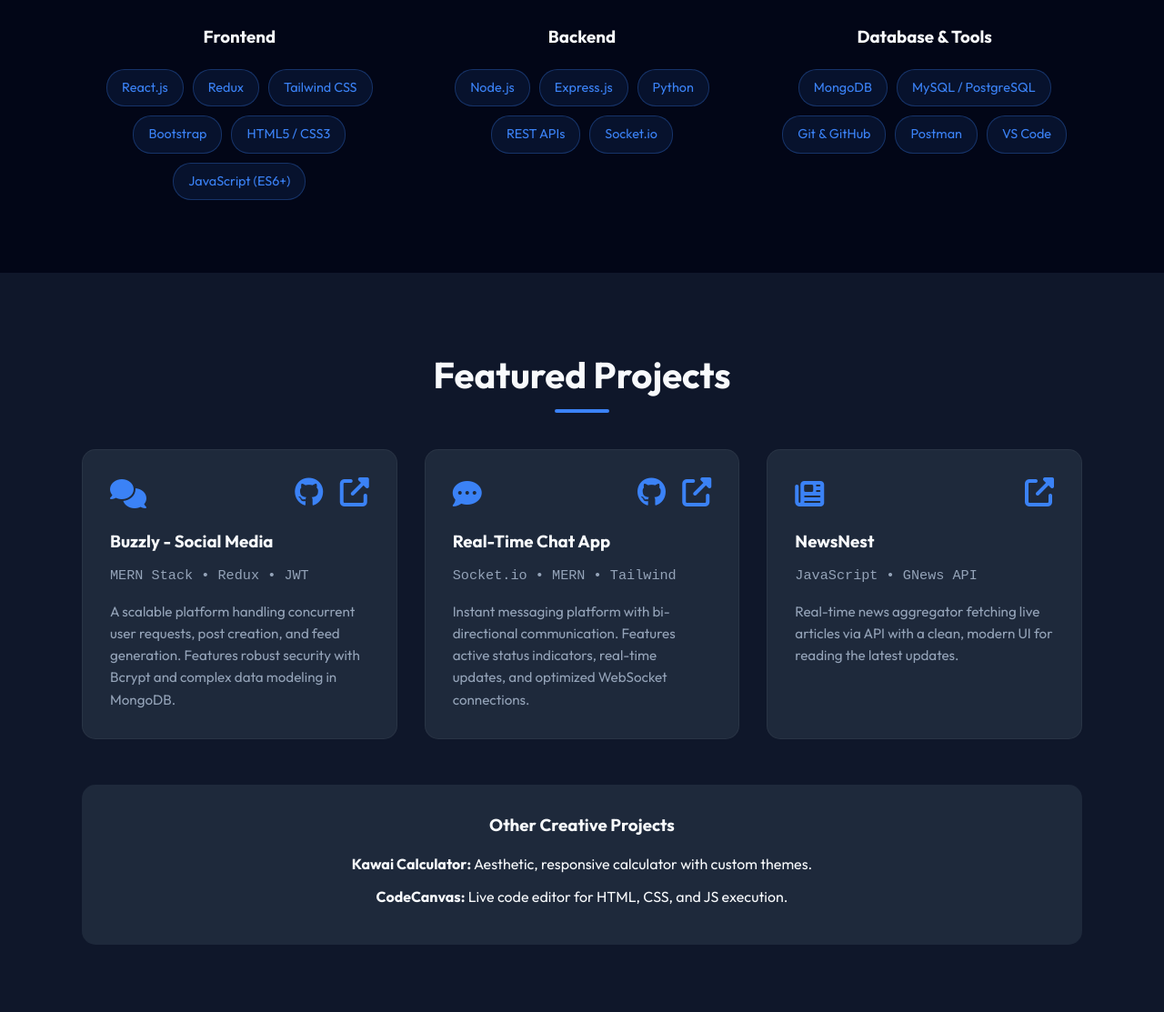
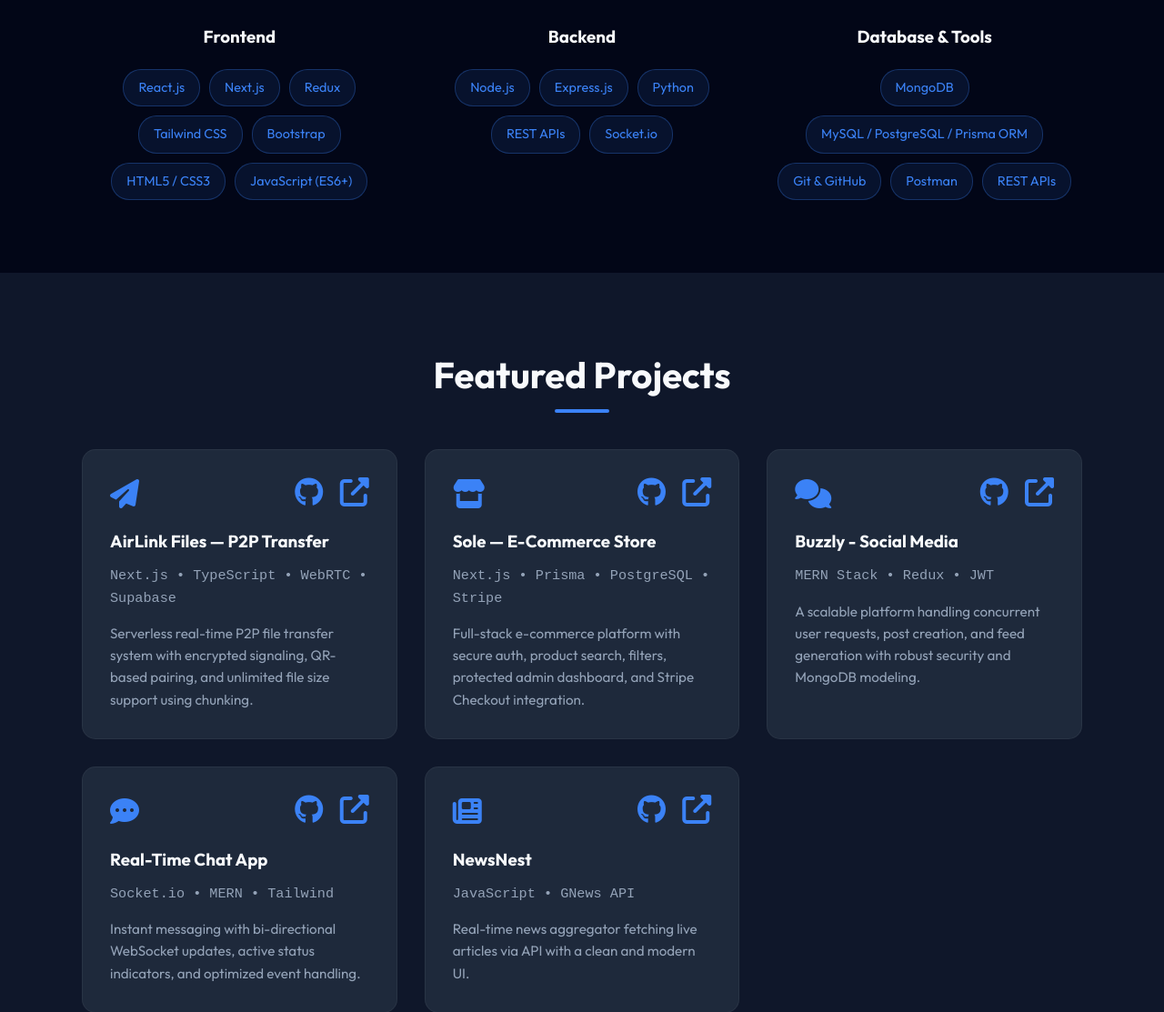
Before and after one commit to kcdoescode/kcportfolio, a plain HTML site: page index.html in a window 1280 px wide. Shown: the part 1660-2773 px from the top of the page at 91% size. Drawn offline with Linux system fonts and the light colour scheme.

Commit message:
Updated portfolio with two new projects (AirLink Files + Sole Store)

```diff
--- a/index.html
+++ b/index.html
@@ -1,5 +1,6 @@
 <!DOCTYPE html>
 <html lang="en">
+
 <head>
     <meta charset="UTF-8">
     <meta name="viewport" content="width=device-width, initial-scale=1.0">
@@ -10,6 +11,7 @@
     <link href="https://fonts.googleapis.com/css2?family=Outfit:wght@300;400;600;700&display=swap" rel="stylesheet">
     <link rel="stylesheet" href="https://cdnjs.cloudflare.com/ajax/libs/font-awesome/6.4.0/css/all.min.css">
 </head>
+
 <body>
 
     <nav class="navbar">
@@ -30,11 +32,13 @@
         <div class="hero-content hidden">
             <span class="tagline">Hello, I'm</span>
             <h1>Khushi Chauhan</h1>
-            <h2>Full Stack Developer <span class="highlight">(MERN + Python)</span></h2>
-            <p>I build scalable web applications and responsive interfaces. Specialized in MongoDB, Express, React, and Node.js.</p>
+            <h2>Full Stack Developer <span class="highlight">(MERN + Next.js + Python)</span></h2>
+            <p>I build scalable web applications and responsive interfaces. Specialized in MongoDB, Express, React, and
+                Node.js.</p>
             <div class="cta-group">
                 <a href="#projects" class="btn-primary">View My Work</a>
-                <a href="https://github.com/kcdoescode" target="_blank" class="btn-secondary"><i class="fab fa-github"></i> GitHub</a>
+                <a href="https://github.com/kcdoescode" target="_blank" class="btn-secondary"><i
+                        class="fab fa-github"></i> GitHub</a>
             </div>
         </div>
     </section>
@@ -44,18 +48,22 @@
             <h2 class="section-title">About Me</h2>
             <div class="about-grid">
                 <div class="about-text hidden">
-                    <p>I am a motivated Full Stack Developer based in Jamnagar, Gujarat. With a strong foundation in the MERN stack and Python, I translate UI/UX wireframes into responsive code and engineer robust RESTful APIs.</p>
+                    <p>I am a motivated Full Stack Developer based in Jamnagar, Gujarat. With a strong foundation in the
+                        MERN stack and Python, I translate UI/UX wireframes into responsive code and engineer robust
+                        RESTful APIs.</p>
                     <br>
-                    <p>I have 6+ months of practical freelance experience where I've built custom inventory solutions and handled the complete SDLC from concept to deployment.</p>
+                    <p>I have 6+ months of practical freelance experience where I've built custom inventory solutions
+                        and handled the complete SDLC from concept to deployment.</p>
 
                     <div class="experience-box">
                         <h3><i class="fas fa-briefcase"></i> Experience</h3>
                         <div class="job">
                             <h4>Freelance Full Stack Developer</h4>
                             <span>2024 - Present</span>
-                            <p>• Built <strong>StockSync Pro</strong> (Inventory Management) reducing manual entry by 40%.<br>
-                            • Developed secure REST APIs and integrated Stripe/Firebase.<br>
-                            • Deployed apps on Vercel and Render.</p>
+                            <p>• Built <strong>StockSync Pro</strong> (Inventory Management) reducing manual entry by
+                                40%.<br>
+                                • Developed secure REST APIs and integrated Stripe/Firebase.<br>
+                                • Deployed apps on Vercel and Render.</p>
                         </div>
                     </div>
                 </div>
@@ -84,6 +92,7 @@
                     <h3>Frontend</h3>
                     <div class="tags">
                         <span>React.js</span>
+                        <span>Next.js</span>
                         <span>Redux</span>
                         <span>Tailwind CSS</span>
                         <span>Bootstrap</span>
@@ -107,10 +116,10 @@
                     <h3>Database & Tools</h3>
                     <div class="tags">
                         <span>MongoDB</span>
-                        <span>MySQL / PostgreSQL</span>
+                        <span>MySQL / PostgreSQL / Prisma ORM</span>
                         <span>Git & GitHub</span>
                         <span>Postman</span>
-                        <span>VS Code</span>
+                        <span>REST APIs</span>
                     </div>
                 </div>
 
@@ -123,42 +132,84 @@
             <h2 class="section-title">Featured Projects</h2>
             <div class="projects-grid">
 
+                <!-- NEW: AirLink Files -->
+                <div class="project-card hidden">
+                    <div class="card-header">
+                        <i class="fas fa-paper-plane"></i>
+                        <div class="links">
+                            <a href="https://github.com/kcdoescode/airlink-files" target="_blank"><i
+                                    class="fab fa-github"></i></a>
+                            <a href="https://airlink-files.vercel.app/" target="_blank"><i
+                                    class="fas fa-external-link-alt"></i></a>
+                        </div>
+                    </div>
+                    <h3>AirLink Files — P2P Transfer</h3>
+                    <p class="tech-stack">Next.js • TypeScript • WebRTC • Supabase</p>
+                    <p>Serverless real-time P2P file transfer system with encrypted signaling, QR-based pairing, and
+                        unlimited file size support using chunking.</p>
+                </div>
+
+                <div class="project-card hidden">
+                    <div class="card-header">
+                        <i class="fas fa-store"></i>
+                        <div class="links">
+                            <a href="https://github.com/kcdoescode/sole-store" target="_blank"><i
+                                    class="fab fa-github"></i></a>
+                            <a href="https://sole-store-ivory.vercel.app/" target="_blank"><i
+                                    class="fas fa-external-link-alt"></i></a>
+                        </div>
+                    </div>
+                    <h3>Sole — E-Commerce Store</h3>
+                    <p class="tech-stack">Next.js • Prisma • PostgreSQL • Stripe</p>
+                    <p>Full-stack e-commerce platform with secure auth, product search, filters, protected admin
+                        dashboard, and Stripe Checkout integration.</p>
+                </div>
+
                 <div class="project-card hidden">
                     <div class="card-header">
                         <i class="fas fa-comments"></i>
                         <div class="links">
-                            <a href="https://github.com/kcdoescode/social-app" target="_blank"><i class="fab fa-github"></i></a>
-                            <a href="https://social-app-two-sigma.vercel.app" target="_blank"><i class="fas fa-external-link-alt"></i></a>
+                            <a href="https://github.com/kcdoescode/social-app" target="_blank"><i
+                                    class="fab fa-github"></i></a>
+                            <a href="https://social-app-two-sigma.vercel.app" target="_blank"><i
+                                    class="fas fa-external-link-alt"></i></a>
                         </div>
                     </div>
                     <h3>Buzzly - Social Media</h3>
                     <p class="tech-stack">MERN Stack • Redux • JWT</p>
-                    <p>A scalable platform handling concurrent user requests, post creation, and feed generation. Features robust security with Bcrypt and complex data modeling in MongoDB.</p>
+                    <p>A scalable platform handling concurrent user requests, post creation, and feed generation with
+                        robust security and MongoDB modeling.</p>
                 </div>
 
                 <div class="project-card hidden">
                     <div class="card-header">
                         <i class="fas fa-comment-dots"></i>
                         <div class="links">
-                            <a href="https://github.com/kcdoescode/chat-application" target="_blank"><i class="fab fa-github"></i></a>
-                            <a href="https://chat-application-henna-five.vercel.app/" target="_blank"><i class="fas fa-external-link-alt"></i></a>
+                            <a href="https://github.com/kcdoescode/chat-application" target="_blank"><i
+                                    class="fab fa-github"></i></a>
+                            <a href="https://chat-application-henna-five.vercel.app/" target="_blank"><i
+                                    class="fas fa-external-link-alt"></i></a>
                         </div>
                     </div>
                     <h3>Real-Time Chat App</h3>
                     <p class="tech-stack">Socket.io • MERN • Tailwind</p>
-                    <p>Instant messaging platform with bi-directional communication. Features active status indicators, real-time updates, and optimized WebSocket connections.</p>
+                    <p>Instant messaging with bi-directional WebSocket updates, active status indicators, and optimized
+                        event handling.</p>
                 </div>
 
                 <div class="project-card hidden">
                     <div class="card-header">
                         <i class="fas fa-newspaper"></i>
                         <div class="links">
-                            <a href="https://newsnestbykhushi-beta.vercel.app/" target="_blank"><i class="fas fa-external-link-alt"></i></a>
+                            <a href="https://github.com/kcdoescode/newsnest" target="_blank"><i
+                                    class="fab fa-github"></i></a>
+                            <a href="https://newsnestbykhushi-beta.vercel.app/" target="_blank"><i
+                                    class="fas fa-external-link-alt"></i></a>
                         </div>
                     </div>
                     <h3>NewsNest</h3>
                     <p class="tech-stack">JavaScript • GNews API</p>
-                    <p>Real-time news aggregator fetching live articles via API with a clean, modern UI for reading the latest updates.</p>
+                    <p>Real-time news aggregator fetching live articles via API with a clean and modern UI.</p>
                 </div>
 
             </div>
@@ -208,4 +259,5 @@
 
     <script src="script.js"></script>
 </body>
+
 </html>
```
